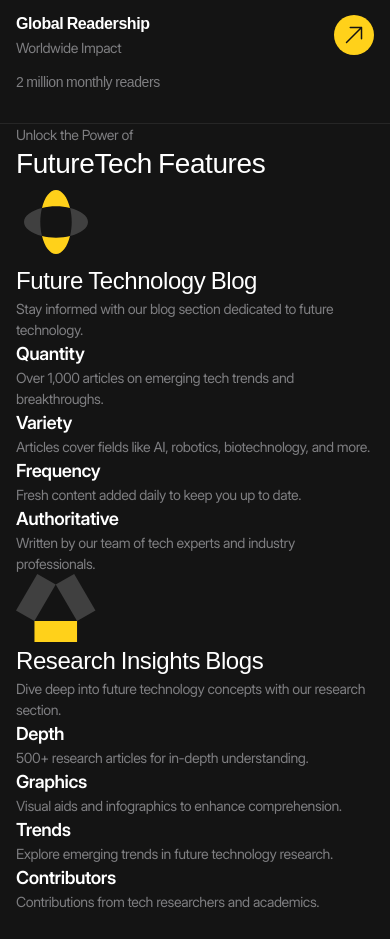
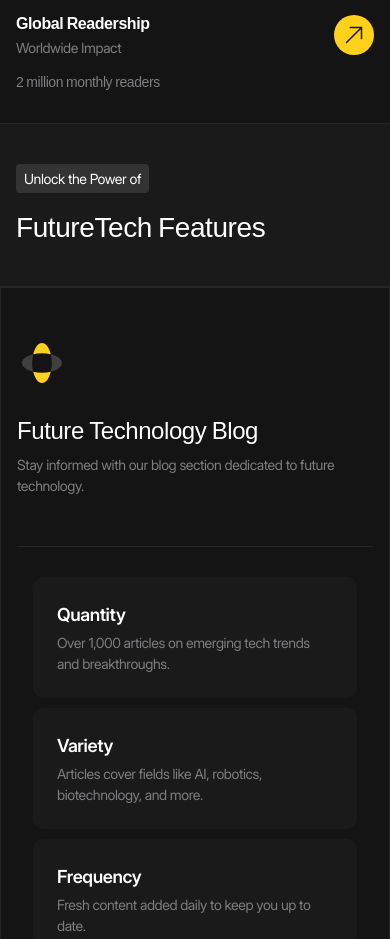
Before and after one commit to islamgamzatov/typescript-future-tech, a website built with Vite: page index.html in a window 390 px wide. Shown: the part 1340-2279 px from the top of the page. Built offline with nearby package versions, Linux system fonts and the light colour scheme.

Commit message:
style: add mobile-first styles for feature section

```diff
--- /dev/null
+++ b/src/styles/blocks/_card.scss
@@ -0,0 +1,77 @@
+@use "../helpers" as *;
+
+.card {
+	@include tablet-above {
+		display: grid;
+		grid-template-columns: 37.5% auto;
+	}
+
+	&__preview,
+	&__body {
+		padding: rem(80);
+
+		@include laptop {
+			padding: rem(60);
+		}
+	}
+
+	&__preview {
+		display: flex;
+		flex-direction: column;
+		justify-content: center;
+		padding-left: rem(0);
+		row-gap: fluid(60, 20);
+
+		@include tablet-above {
+			border-right: var(--border);
+		}
+
+		@include tablet {
+			padding-right: rem(0);
+			padding-block: rem(50);
+			border-bottom: var(--border);
+		}
+
+		&-main {
+			display: grid;
+			row-gap: fluid(50, 24);
+		}
+
+		&-icon {
+			width: fluid(80, 50);
+		}
+
+		&-info {
+			display: grid;
+			row-gap: fluid(16, 6);
+		}
+	}
+
+	&__body {
+		padding-right: rem(0);
+
+		@include tablet {
+			padding: rem(30) rem(16);
+		}
+	}
+
+	&__grid {
+		display: grid;
+
+		&--2-cols {
+			grid-template-columns: repeat(2, 1fr);
+			gap: fluid(30, 10);
+		}
+
+		@include mobile {
+			grid-template-columns: 1fr;
+		}
+	}
+
+	&__cell {
+		display: flex;
+		flex-direction: column;
+		justify-content: start;
+		row-gap: fluid(20, 4);
+	}
+}
--- /dev/null
+++ b/src/styles/blocks/_list.scss
@@ -0,0 +1,10 @@
+@use "../helpers" as *;
+
+
+.list {
+	&__item {
+		&:not(:last-child) {
+			border: var(--border);
+		}
+	}
+}
--- /dev/null
+++ b/src/styles/blocks/_section.scss
@@ -0,0 +1,27 @@
+@use "../helpers" as *;
+
+
+.section {
+	&__header {
+		padding-block: fluid(120, 40);
+		background-color: var(--color-dark-10);
+
+		&-info {
+			display: grid;
+			align-items: start;
+			row-gap: rem(16);
+		}
+
+		@include laptop {
+			row-gap: rem(10);
+		}
+	}
+
+	&__subtitle {
+		justify-self: start;
+	}
+
+	&__body {
+		border-block: var(--border);
+	}
+}
--- /dev/null
+++ b/src/styles/blocks/_tag.scss
@@ -0,0 +1,15 @@
+@use "../helpers" as *;
+
+.tag {
+	@include fluid-text(20, 14);
+
+	background-color: var(--color-dark-20);
+	color: var(--color-light);
+	font-weight: 500;
+	padding: rem(6) rem(10);
+	border-radius: rem(4);
+
+	@include laptop {
+		padding: rem(4) rem(8);
+	}
+}
--- /dev/null
+++ b/src/styles/blocks/_tile.scss
@@ -0,0 +1,13 @@
+@use "../helpers" as *;
+
+
+.tile {
+	padding: fluid(40, 24);
+	background-color: var(--color-dark-10);
+	border: (--border);
+	border-radius: rem(12);
+
+	@include laptop {
+	border-radius: rem(10);
+	}
+}
```
Also changed, not shown: src/styles/main.scss (+7 -0 lines), src/styles/main.css, 1 other file.
